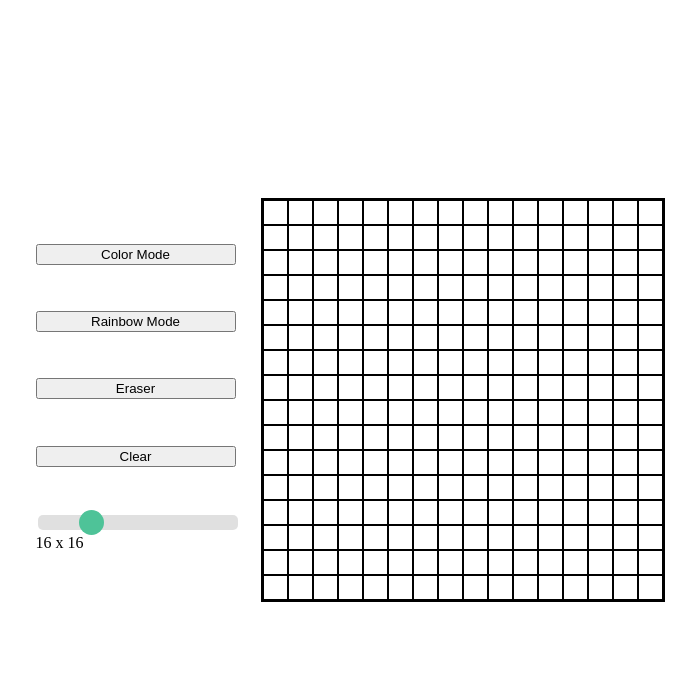
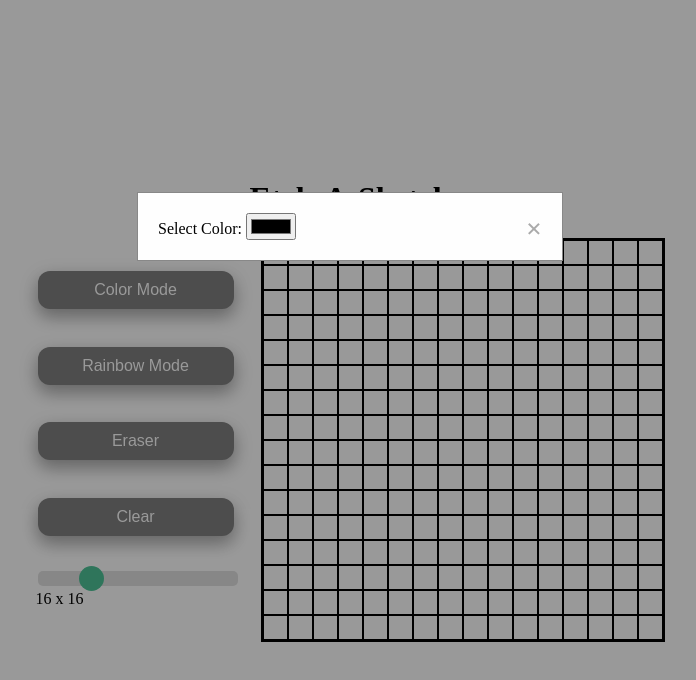
Before and after one commit to anthonytanyj/Etch-a-Sketch, a plain HTML site: page index.html in a window 1280 px wide. Both pictures are taken after a click on the button "Color Mode". Shown: the whole page, without its empty margins (290-986 px from the left). Drawn offline with Linux system fonts and the light colour scheme.

Commit message:
Styled buttons. Add Title.Completed.

```diff
--- a/index.html
+++ b/index.html
@@ -9,9 +9,21 @@
 </head>
 
 <body>
+    <div class="container">
+        <div class="header">
+            <h1 class="title">Etch-A-Sketch</h1>
+        </div>
         <div class="main">
             <div class="toggles">
-            <button class="'Color">Color Mode</button>
+                <button class="Color">Color Mode</button>
+                <div id="colorPickerModal" class="modal">
+                    <div class="modal-content">
+                        <span class="close">&times;</span>
+                        <label for="colorPicker">Select Color:</label>
+                        <input type="color" id="colorPicker" value="#000000">
+                    </div>
+                </div>
+
                 <button class="Rainbow">Rainbow Mode</button>
                 <button class="Eraser">Eraser</button>
                 <button class="Clear">Clear</button>
@@ -22,6 +34,7 @@
             </div>
 
         </div>
+    </div>
 
 
 </body>
--- a/script.js
+++ b/script.js
@@ -46,6 +46,7 @@ document.querySelector(".Clear").addEventListener("click", function () {
     });
 });
 
+let currentColor = "black"
 
 function generateBoxes(value) {
     // First, clear the container
@@ -69,7 +70,7 @@ function generateBoxes(value) {
                 this.style.backgroundColor = "white";
             }
             else {
-                this.style.backgroundColor = "black";
+                this.style.backgroundColor = currentColor;
             }
         });
 
@@ -102,3 +103,21 @@ slider.oninput = function () {
     updateDisplay(this.value);
     generateBoxes(parseInt(this.value));
 }
+
+const modal = document.getElementById("colorPickerModal");
+const closeBtn = document.querySelector(".close");
+
+// When the user clicks the button, open the modal
+document.querySelector(".Color").addEventListener("click", function() {
+    modal.style.display = "block";
+});
+
+// When the user clicks on <span> (x), close the modal
+closeBtn.addEventListener("click", function() {
+    modal.style.display = "none";
+});
+
+// Update currentColor when a new color is selected from the color picker
+colorPicker.addEventListener("input", function(event) {
+    currentColor = event.target.value;
+});
--- a/style.css
+++ b/style.css
@@ -40,3 +40,70 @@
     flex-direction: column;
     justify-content: space-evenly;
   }
+
+  /* The Modal (background) */
+.modal {
+  display: none; /* Hidden by default */
+  position: fixed; /* Stay in place */
+  z-index: 1; /* Sit on top */
+  left: 0;
+  top: 0;
+  width: 100%; /* Full width */
+  height: 100%; /* Full height */
+  overflow: auto; /* Enable scroll if needed */
+  background-color: rgba(0,0,0,0.4); /* Black w/ opacity */
+}
+
+/* Modal Content/Box */
+.modal-content {
+  background-color: #fefefe;
+  margin: 15% auto; /* 15% from the top and centered */
+  padding: 20px;
+  border: 1px solid #888;
+  width: 30%; /* Could be more or less, depending on screen size */
+}
+
+/* The Close Button */
+.close {
+  color: #aaa;
+  float: right;
+  font-size: 28px;
+  font-weight: bold;
+}
+
+.close:hover,
+.close:focus {
+  color: black;
+  text-decoration: none;
+  cursor: pointer;
+}
+
+.title {
+  text-align: center;
+}
+
+/* Existing styles */
+
+/* Styling the buttons */
+button {
+  background-color: gray;  /* This is just an example color; adjust to your preferred color. */
+  color: white;
+  border: none;
+  padding: 10px 20px;
+  text-align: center;
+  text-decoration: none;
+  display: inline-block;
+  font-size: 16px;
+  margin: 4px 2px;
+  cursor: pointer;
+  border-radius: 12px; /* Rounded corners */
+  box-shadow: 0 8px 16px 0 rgba(0, 0, 0, 0.2), 0 6px 20px 0 rgba(0, 0, 0, 0.19);  /* Adds a subtle shadow */
+  transition: transform 0.2s, box-shadow 0.2s; /* Smooth transition for the hover effect */
+}
+
+button:hover {
+  transform: translateY(-3px);  /* Slightly lifts the button on hover */
+  box-shadow: 0 12px 20px 0 rgba(0, 0, 0, 0.25), 0 10px 24px 0 rgba(0, 0, 0, 0.22);  /* Enhances the shadow on hover */
+}
+
+/* If you have any other buttons that you don't want to be affected by these styles, you might need to use more specific selectors or class names. */
```
Lines whose indentation alone changed are shown as unchanged.
